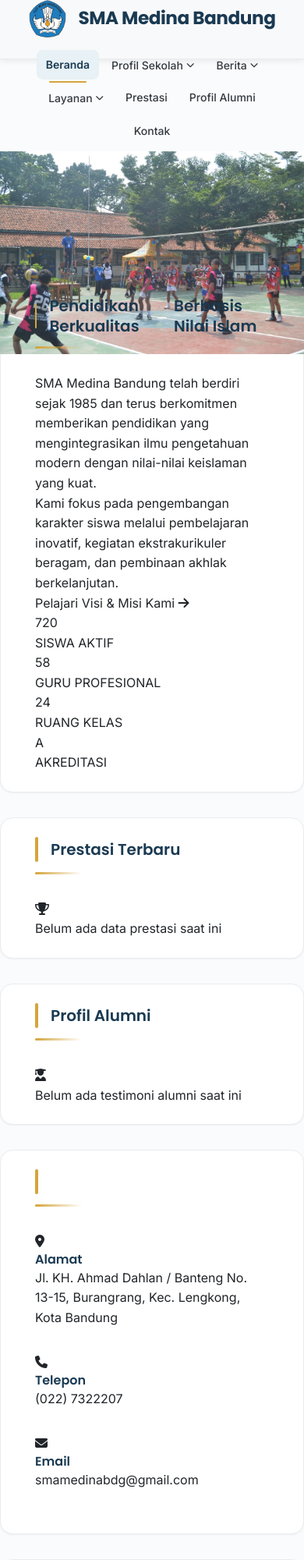
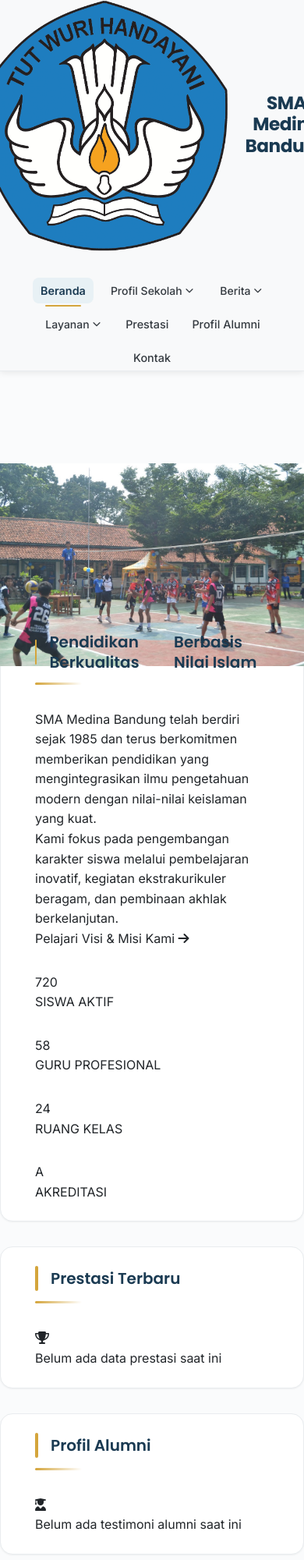
Before and after one commit to madlanh/medinaProject, a Flask app: page / in a window 390 px wide; the page is wider, and only the part inside the window is pictured. Shown: the top 2000 px of that part at 78% size. Run offline with Flask 3, Linux system fonts and the light colour scheme; data that the repository does not hold is empty.

Commit message:
Update style.css

```diff
--- a/static/css/style.css
+++ b/static/css/style.css
@@ -1337,3 +1337,103 @@ footer p {
         border: 1px solid var(--gray-200);
     }
 }
+
+/* =======================================================
+   TAMBAHAN KODE RESPONSIF (MOBILE FRIENDLY)
+   Copy-paste kode ini di bagian PALING BAWAH file style.css
+   ======================================================= */
+
+/* 1. Perbaikan Hero Section (Banner Utama) */
+.hero {
+    min-height: auto !important; /* Jangan dipaksa tinggi */
+    height: auto !important;
+    padding-bottom: 50px;
+}
+
+.hero-content h1 {
+    font-size: clamp(1.8rem, 5vw, 3rem) !important; /* Ukuran huruf menyesuaikan layar */
+    line-height: 1.2;
+}
+
+.hero-content p {
+    font-size: clamp(0.9rem, 3vw, 1.2rem) !important;
+    padding: 0 15px;
+}
+
+/* 2. Membuat Semua Grid Menjadi 1 Kolom di HP */
+@media screen and (max-width: 768px) {
+
+    /* Reset Layout Grid agar turun ke bawah (Stacking) */
+    .intro-wrap,
+    .stats-grid,
+    .news-grid,
+    .alumni-grid,
+    .contact-grid,
+    .gallery-grid,
+    .fasilitas-grid {
+        display: flex !important;
+        flex-direction: column !important;
+        grid-template-columns: 1fr !important;
+        gap: 30px !important;
+    }
+
+    /* Perbaikan Lebar Container */
+    .container {
+        width: 100% !important;
+        padding: 0 20px !important;
+        box-sizing: border-box;
+    }
+
+    /* 3. Perbaikan Header / Menu Navigasi di HP */
+    /* Kita buat menu tampil berjejer ke bawah agar tidak ribet pakai JS */
+    .header-content {
+        flex-direction: column !important;
+        height: auto !important;
+        padding: 15px 0;
+        text-align: center;
+    }
+
+    .header-brand {
+        margin-bottom: 15px;
+        justify-content: center;
+    }
+
+    header nav {
+        display: flex;
+        flex-wrap: wrap;
+        justify-content: center;
+        gap: 10px;
+    }
+
+    header nav a {
+        font-size: 0.9rem;
+        padding: 5px 10px;
+        display: inline-block;
+    }
+
+    /* 4. Perbaikan Tabel Agar Bisa Digeser (Scroll) */
+    .prestasi-table-wrap,
+    .table-responsive {
+        display: block !important;
+        width: 100% !important;
+        overflow-x: auto !important; /* Munculkan scroll samping */
+        -webkit-overflow-scrolling: touch;
+        margin-bottom: 20px;
+    }
+
+    .prestasi-table {
+        min-width: 600px !important; /* Tabel tetap lebar agar tulisan tidak hancur */
+    }
+
+    /* 5. Perbaikan Gambar Agar Tidak Melebar */
+    img {
+        max-width: 100% !important;
+        height: auto !important;
+    }
+
+    /* Perbaikan Kartu Berita/Alumni */
+    .news-item, .alumni-card {
+        width: 100% !important;
+        margin: 0 !important;
+    }
+}
```
